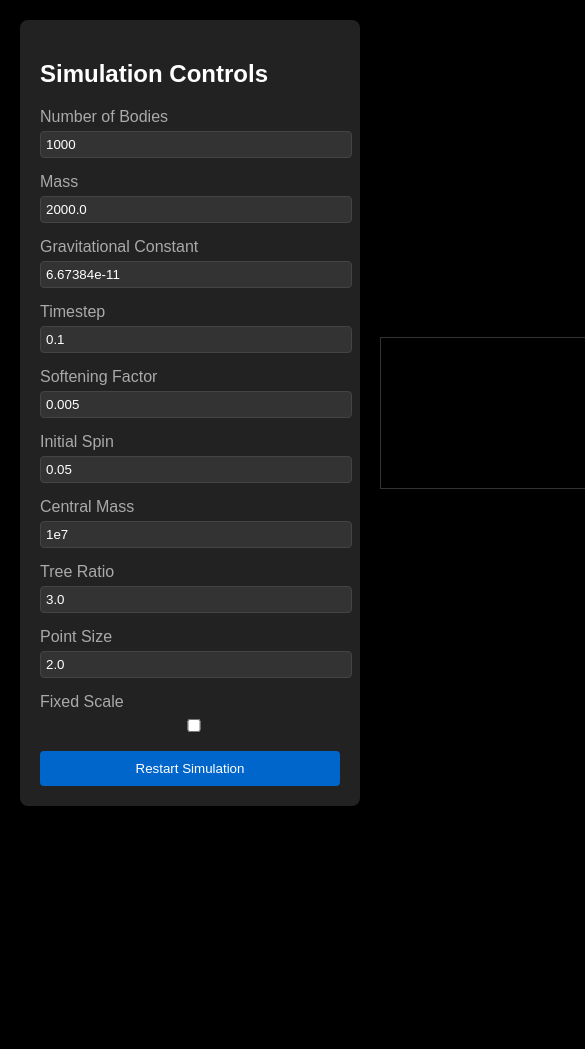
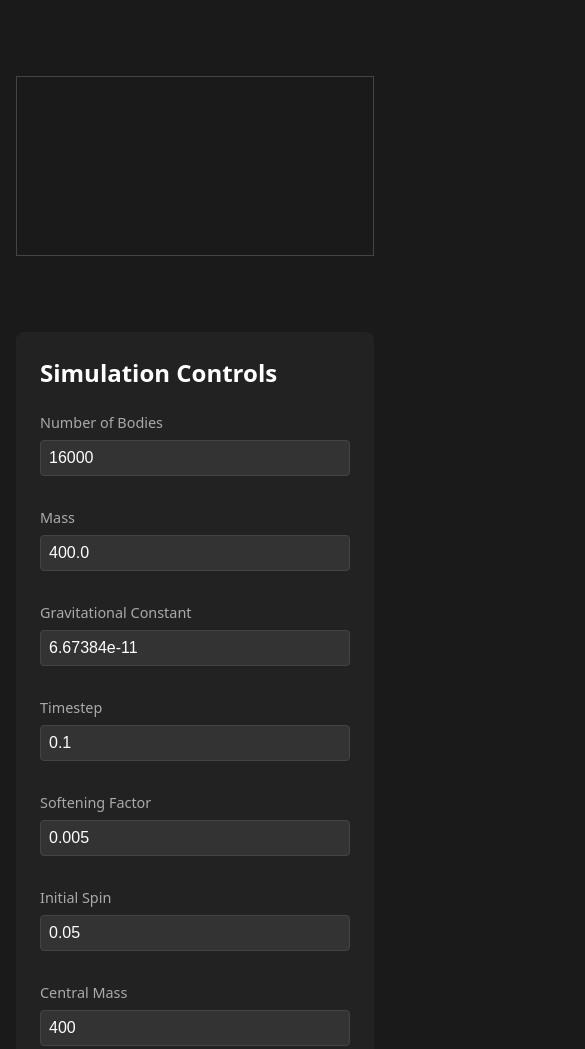
Before and after one commit to robmdunn/nbody-rs, a plain HTML site: page www/index.html in a window 390 px wide. Shown: the top 1049 px of the page, 585 px wide, since content can reach past the window. Before the commit the page ends 844 px from the top, so only its background shows below. Drawn offline with Linux system fonts and the light colour scheme; a script that the page names is missing.

Commit message:
mobile responsive

```diff
--- a/www/index.html
+++ b/www/index.html
@@ -2,62 +2,175 @@
 <html>
 <head>
     <meta charset="utf-8">
+    <meta name="viewport" content="width=device-width, initial-scale=1.0">
     <title>N-Body Simulation</title>
     <style>
+        :root {
+            --primary-color: #0066cc;
+            --primary-hover: #0052a3;
+            --bg-dark: #222;
+            --bg-darker: #1a1a1a;
+            --border-color: #444;
+            --text-light: #aaa;
+        }
+
+        * {
+            box-sizing: border-box;
+            margin: 0;
+            padding: 0;
+        }
+
         body {
             margin: 0;
-            background-color: black;
+            background-color: var(--bg-darker);
             color: white;
-            font-family: Arial, sans-serif;
+            font-family: system-ui, -apple-system, BlinkMacSystemFont, 'Segoe UI', Roboto, sans-serif;
             min-height: 100vh;
         }
+
         .container {
             display: flex;
-            padding: 20px;
-            gap: 20px;
+            flex-direction: column;
+            padding: 1rem;
+            gap: 1rem;
+            max-width: 1600px;
+            margin: 0 auto;
         }
+
         .controls {
-            flex: 0 0 300px;
-            padding: 20px;
-            background: #222;
+            background: var(--bg-dark);
             border-radius: 8px;
+            padding: 1.5rem;
         }
+
+        .controls h2 {
+            margin-bottom: 1.5rem;
+            font-size: 1.5rem;
+            color: white;
+        }
+
+        .form-grid {
+            display: grid;
+            grid-template-columns: repeat(auto-fit, minmax(250px, 1fr));
+            gap: 1rem;
+        }
+
         .simulation {
-            flex-grow: 1;
             display: flex;
             justify-content: center;
             align-items: center;
+            width: 100%;
+            min-height: 300px;
         }
+
         canvas {
-            border: 1px solid #333;
+            border: 1px solid var(--border-color);
+            max-width: 100%;
+            height: auto;
         }
+
         .form-group {
-            margin-bottom: 15px;
+            margin-bottom: 1rem;
         }
+
         label {
             display: block;
-            margin-bottom: 5px;
-            color: #aaa;
+            margin-bottom: 0.5rem;
+            color: var(--text-light);
+            font-size: 0.9rem;
         }
-        input {
+
+        input[type="number"],
+        input[type="text"] {
             width: 100%;
-            padding: 5px;
+            padding: 0.5rem;
             background: #333;
-            border: 1px solid #444;
+            border: 1px solid var(--border-color);
             color: white;
             border-radius: 4px;
+            font-size: 1rem;
         }
+
+        input[type="checkbox"] {
+            width: auto;
+            margin-right: 0.5rem;
+        }
+
+        .checkbox-group {
+            display: flex;
+            align-items: center;
+        }
+
+        .checkbox-group label {
+            margin-bottom: 0;
+        }
+
         button {
             width: 100%;
-            padding: 10px;
-            background: #0066cc;
+            padding: 0.75rem;
+            background: var(--primary-color);
             border: none;
             color: white;
             border-radius: 4px;
             cursor: pointer;
+            font-size: 1rem;
+            transition: background-color 0.2s;
         }
+
         button:hover {
-            background: #0052a3;
+            background: var(--primary-hover);
+        }
+
+        /* Responsive Design */
+        @media (min-width: 768px) {
+            .container {
+                flex-direction: row;
+                padding: 2rem;
+            }
+
+            .controls {
+                flex: 0 0 300px;
+                max-height: calc(100vh - 4rem);
+                overflow-y: auto;
+            }
+
+            .simulation {
+                flex: 1;
+                min-height: calc(100vh - 4rem);
+            }
+        }
+
+        @media (max-width: 767px) {
+            canvas {
+                width: 100% !important;
+                height: auto !important;
+            }
+
+            .controls {
+                order: 2;
+            }
+
+            .simulation {
+                order: 1;
+            }
+        }
+
+        /* Custom scrollbar for controls panel */
+        .controls::-webkit-scrollbar {
+            width: 8px;
+        }
+
+        .controls::-webkit-scrollbar-track {
+            background: var(--bg-dark);
+        }
+
+        .controls::-webkit-scrollbar-thumb {
+            background: var(--border-color);
+            border-radius: 4px;
+        }
+
+        .controls::-webkit-scrollbar-thumb:hover {
+            background: #555;
         }
     </style>
 </head>
@@ -66,13 +179,14 @@
         <div class="controls">
             <h2>Simulation Controls</h2>
             <form id="configForm">
+                <div class="form-grid">
                     <div class="form-group">
                         <label for="n_bodies">Number of Bodies</label>
-                    <input type="number" id="n_bodies" value="1000">
+                        <input type="number" id="n_bodies" value="16000">
                     </div>
                     <div class="form-group">
                         <label for="mass">Mass</label>
-                    <input type="number" id="mass" value="2000.0">
+                        <input type="number" id="mass" value="400.0">
                     </div>
                     <div class="form-group">
                         <label for="g">Gravitational Constant</label>
@@ -92,7 +206,7 @@
                     </div>
                     <div class="form-group">
                         <label for="mzero">Central Mass</label>
-                    <input type="number" id="mzero" value="1e7">
+                        <input type="number" id="mzero" value="400">
                     </div>
                     <div class="form-group">
                         <label for="tree_ratio">Tree Ratio</label>
@@ -103,8 +217,11 @@
                         <input type="number" id="point_size" value="2.0" step="0.5">
                     </div>
                     <div class="form-group">
+                        <div class="checkbox-group">
+                            <input type="checkbox" id="fixed_scale">
                             <label for="fixed_scale">Fixed Scale</label>
-                    <input type="checkbox" id="fixed_scale">
+                        </div>
+                    </div>
                 </div>
                 <button type="submit">Restart Simulation</button>
             </form>
@@ -135,14 +252,21 @@
             return config;
         }
 
+        function resizeCanvas() {
+            const canvas = document.getElementById('canvas');
+            const container = document.querySelector('.simulation');
+            const size = Math.min(container.clientWidth, container.clientHeight);
+            canvas.width = size;
+            canvas.height = size;
+        }
+
         async function startSimulation() {
             if (animationId) {
                 cancelAnimationFrame(animationId);
             }
 
             const canvas = document.getElementById('canvas');
-            canvas.width = 800;
-            canvas.height = 800;
+            resizeCanvas();
 
             const config = getConfig();
             simulation = new NBodySimulation(canvas, config);
@@ -159,6 +283,13 @@
         async function run() {
             await init();
 
+            window.addEventListener('resize', () => {
+                resizeCanvas();
+                if (simulation) {
+                    simulation.render();
+                }
+            });
+
             document.getElementById('configForm').addEventListener('submit', (e) => {
                 e.preventDefault();
                 startSimulation();
```
Lines whose indentation alone changed are shown as unchanged.
